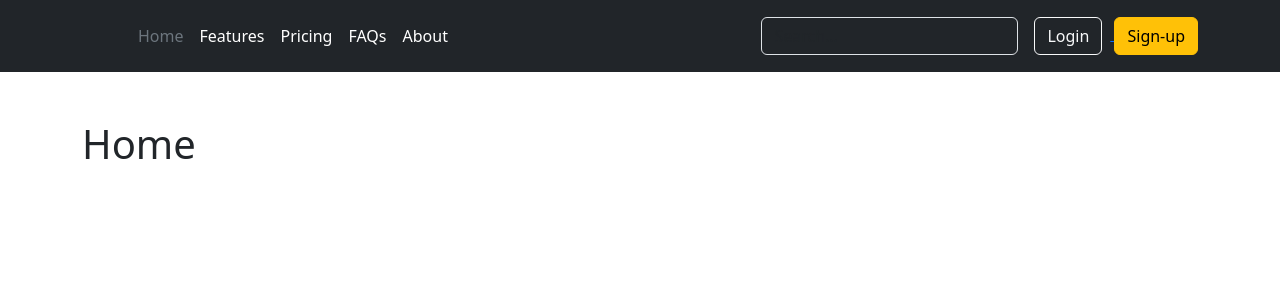
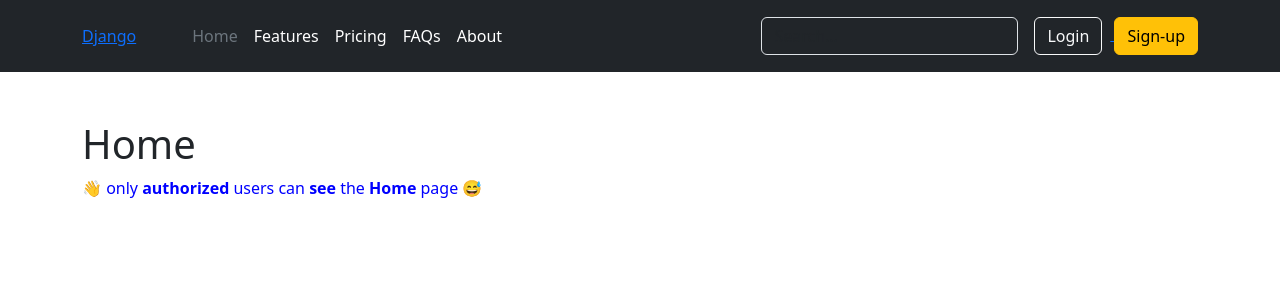
Before and after one commit to leonillaeva/qalight_django, a Django app: page /accounts/ in a window 1280 px wide. Shown: the top 300 px of the page. Run offline with Django 5.2, Linux system fonts and the light colour scheme; a user stored in the database is signed in.

Commit message:
47. Add logo, favicon

```diff
--- a/templates/base/_base.html
+++ b/templates/base/_base.html
@@ -6,6 +6,14 @@
     <meta name="viewport"
           content="width=device-width, user-scalable=no, initial-scale=1.0, maximum-scale=1.0, minimum-scale=1.0">
     <meta http-equiv="X-UA-Compatible" content="ie=edge">
+
+    <!-- Favicons -->
+    <link rel="apple-touch-icon" href="https://static.djangoproject.com/img/icon-touch.e4872c4da341.png">
+    <link rel="icon" sizes="192x192" href="https://static.djangoproject.com/img/icon-touch.e4872c4da341.png">
+    <link rel="shortcut icon" href="https://static.djangoproject.com/img/favicon.6dbf28c0650e.ico">
+    <meta name="msapplication-TileColor" content="#113228">
+    <meta name="msapplication-TileImage" content="https://static.djangoproject.com/img/icon-tile.b01ac0ef9f67.png">
+    <meta name="theme-color" content="#0C4B33">
 
     {% block link %}
         <link href="https://cdn.jsdelivr.net/npm/bootstrap@5.3.3/dist/css/bootstrap.min.css" rel="stylesheet"
@@ -23,6 +31,7 @@
     <div class="container">
         <div class="d-flex flex-wrap align-items-center justify-content-center justify-content-lg-start">
             <a href="/static" class="d-flex align-items-center mb-2 mb-lg-0 text-white text-decoration-none">
+                <a class="logo" href="https://www.djangoproject.com/">Django</a>
                 <svg class="bi me-2" width="40" height="32" role="img" aria-label="Bootstrap">
                     <use xlink:href="#bootstrap"></use>
                 </svg>
--- a/templates/home.html
+++ b/templates/home.html
@@ -6,5 +6,5 @@
 
 {% block content %}
   <h1>Home</h1>
-
+    <p style="color: blue">&#128075; only <b>authorized</b> users can <b>see</b> the <b>Home</b> page &#128517;</p>
 {% endblock %}
```
Also changed, not shown: templates/accounts/login.html (+11 -5 lines), README.md, db.sqlite3.
